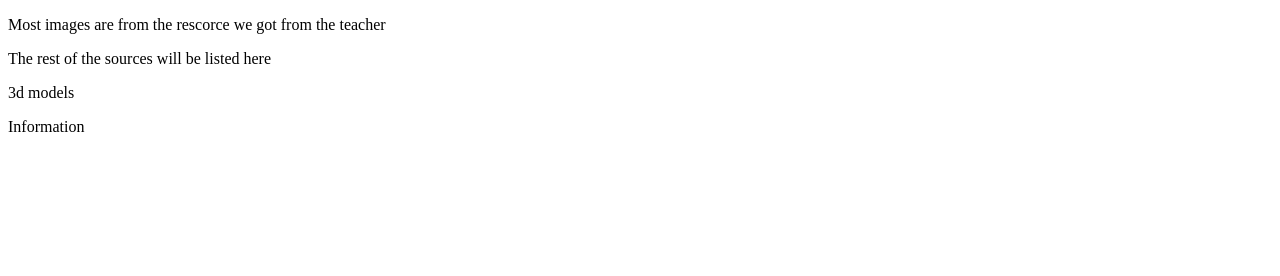
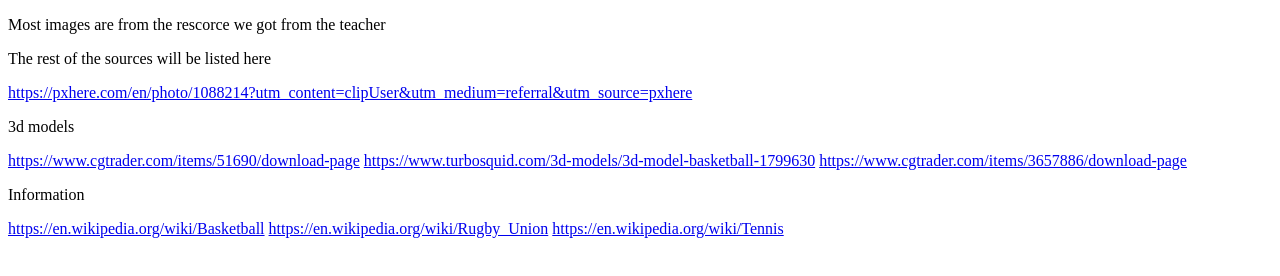
Before and after one commit to mr-yak/mr-yak.github.io, a plain HTML site: page sports/HTML/sources.html in a window 1280 px wide. Drawn offline with Linux system fonts and the light colour scheme.

Commit message:
Sources Bug

```diff
--- a/sports/HTML/sources.html
+++ b/sports/HTML/sources.html
@@ -10,14 +10,14 @@
     <body>
         <p> Most images are from the rescorce we got from the teacher</p>
         <p>The rest of the sources will be listed here</p>
-        <a href="https://pxhere.com/en/photo/1088214?utm_content=clipUser&utm_medium=referral&utm_source=pxhere"></a>
+        <a href="https://pxhere.com/en/photo/1088214?utm_content=clipUser&utm_medium=referral&utm_source=pxhere">https://pxhere.com/en/photo/1088214?utm_content=clipUser&utm_medium=referral&utm_source=pxhere</a>
         <p>3d models</p>
-        <a href="https://www.cgtrader.com/items/51690/download-page"></a>
-        <a href="https://www.turbosquid.com/3d-models/3d-model-basketball-1799630"></a>
-        <a href="https://www.cgtrader.com/items/3657886/download-page"></a>
+        <a href="https://www.cgtrader.com/items/51690/download-page">https://www.cgtrader.com/items/51690/download-page</a>
+        <a href="https://www.turbosquid.com/3d-models/3d-model-basketball-1799630">https://www.turbosquid.com/3d-models/3d-model-basketball-1799630</a>
+        <a href="https://www.cgtrader.com/items/3657886/download-page">https://www.cgtrader.com/items/3657886/download-page</a>
         <p>Information</p>
-        <a href="https://en.wikipedia.org/wiki/Basketball"></a>
-        <a href="https://en.wikipedia.org/wiki/Rugby_Union"></a>
-        <a href="https://en.wikipedia.org/wiki/Tennis"></a>
+        <a href="https://en.wikipedia.org/wiki/Basketball">https://en.wikipedia.org/wiki/Basketball</a>
+        <a href="https://en.wikipedia.org/wiki/Rugby_Union">https://en.wikipedia.org/wiki/Rugby_Union</a>
+        <a href="https://en.wikipedia.org/wiki/Tennis">https://en.wikipedia.org/wiki/Tennis</a>
     </body>
 </html>
```
